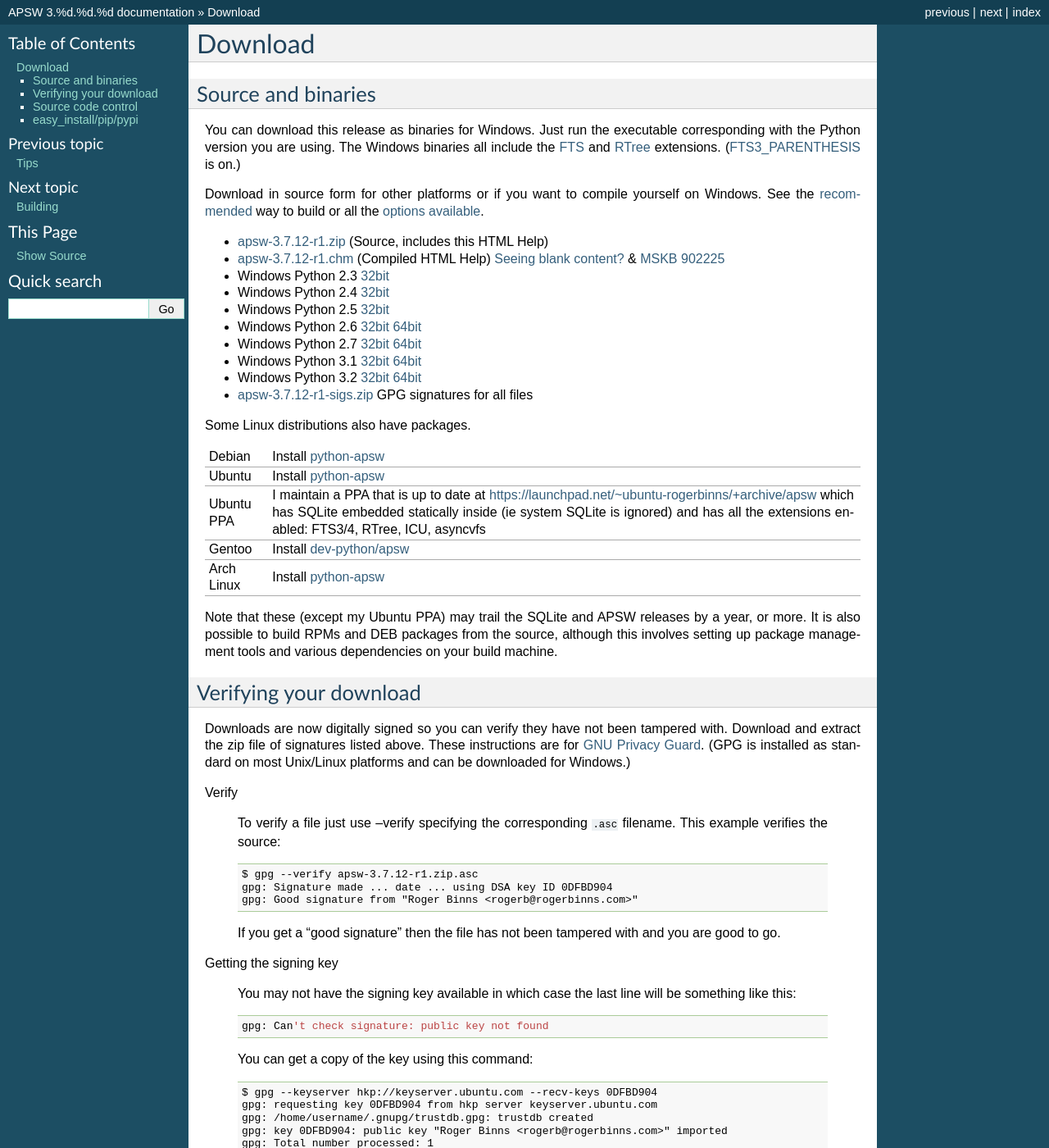
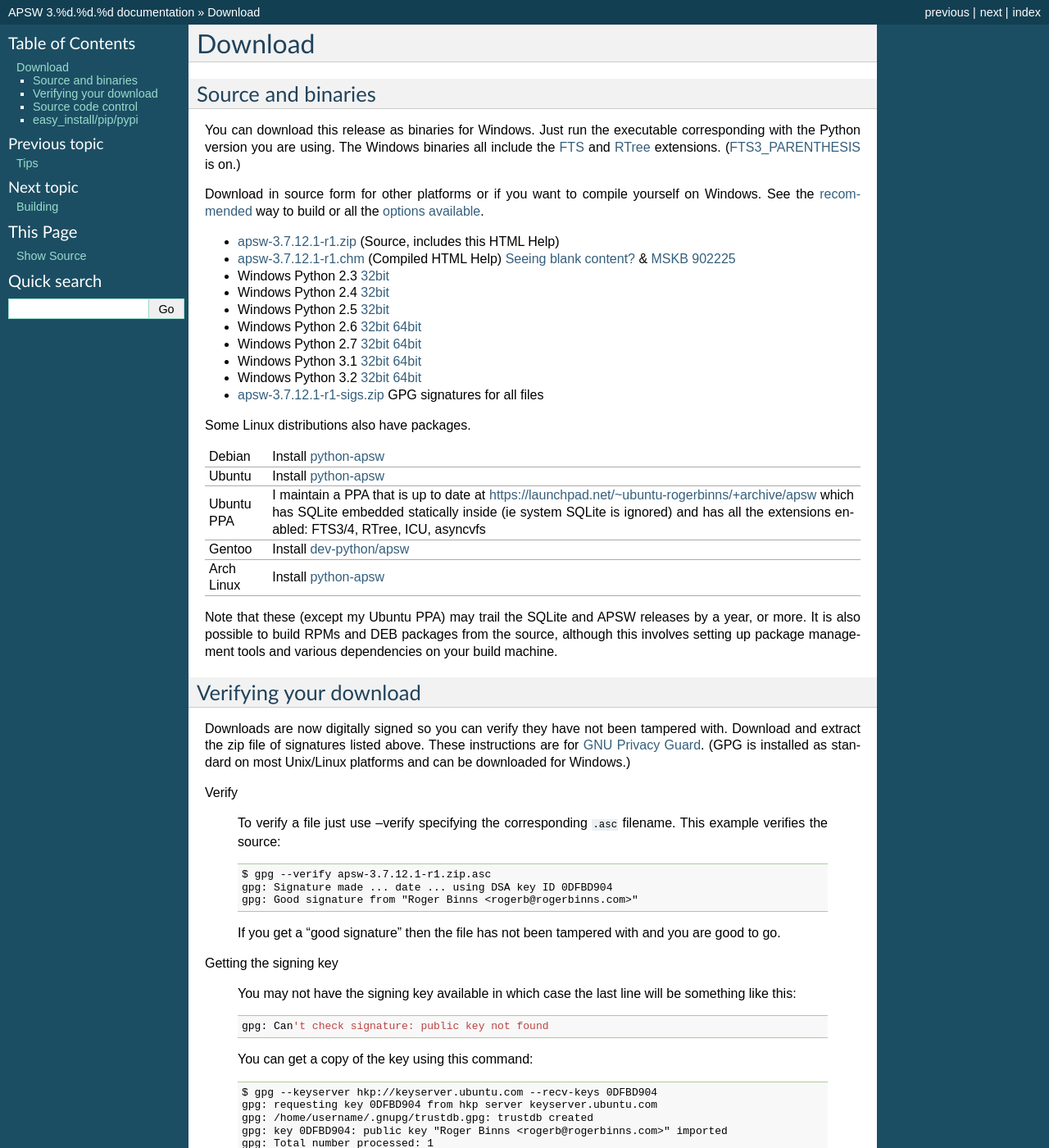
Before and after one commit to rogerbinns/apsw, a Sphinx documentation site: the page built from doc/download.rst, in a window 1280 px wide and 1400 px high. Shown: the whole window at 82% size. Built offline with Sphinx 7.4.7, drawn with Linux system fonts in a browser that asks for light colours; pages that are not in the unit, such as notebooks, are missing from menus; the version number is read from the project's files by our own code.

```diff
--- a/doc/changes.rst
+++ b/doc/changes.rst
@@ -1,6 +1,11 @@
 Change History
 **************
 .. currentmodule:: apsw
+
+3.7.12.1-r1
+===========
+
+No changes to APSW.  Binary rebuilds due to SQLite bugfixes.
 
 3.7.12-r1
 =========
--- a/doc/download.rst
+++ b/doc/download.rst
@@ -18,45 +18,45 @@ way to build or all the :ref:`options available <building>`.
 
 .. downloads-begin
 
-* `apsw-3.7.12-r1.zip
-  <http://apsw.googlecode.com/files/apsw-3.7.12-r1.zip>`_
+* `apsw-3.7.12.1-r1.zip
+  <http://apsw.googlecode.com/files/apsw-3.7.12.1-r1.zip>`_
   (Source, includes this HTML Help)
 
-* `apsw-3.7.12-r1.chm
-  <http://apsw.googlecode.com/files/apsw-3.7.12-r1.chm>`_
+* `apsw-3.7.12.1-r1.chm
+  <http://apsw.googlecode.com/files/apsw-3.7.12.1-r1.chm>`_
   (Compiled HTML Help) `Seeing blank content? <http://weblog.helpware.net/?p=36>`_ & `MSKB 902225 <http://support.microsoft.com/kb/902225/>`_
 
 * Windows Python 2.3 `32bit
-  <http://apsw.googlecode.com/files/apsw-3.7.12-r1.win32-py2.3.exe>`__
+  <http://apsw.googlecode.com/files/apsw-3.7.12.1-r1.win32-py2.3.exe>`__
 
 * Windows Python 2.4 `32bit
-  <http://apsw.googlecode.com/files/apsw-3.7.12-r1.win32-py2.4.exe>`__
+  <http://apsw.googlecode.com/files/apsw-3.7.12.1-r1.win32-py2.4.exe>`__
 
 * Windows Python 2.5 `32bit
-  <http://apsw.googlecode.com/files/apsw-3.7.12-r1.win32-py2.5.exe>`__
+  <http://apsw.googlecode.com/files/apsw-3.7.12.1-r1.win32-py2.5.exe>`__
 
 * Windows Python 2.6 `32bit
-  <http://apsw.googlecode.com/files/apsw-3.7.12-r1.win32-py2.6.exe>`__
+  <http://apsw.googlecode.com/files/apsw-3.7.12.1-r1.win32-py2.6.exe>`__
   `64bit
-  <http://apsw.googlecode.com/files/apsw-3.7.12-r1.win-amd64-py2.6.exe>`__
+  <http://apsw.googlecode.com/files/apsw-3.7.12.1-r1.win-amd64-py2.6.exe>`__
 
 * Windows Python 2.7 `32bit
-  <http://apsw.googlecode.com/files/apsw-3.7.12-r1.win32-py2.7.exe>`__
+  <http://apsw.googlecode.com/files/apsw-3.7.12.1-r1.win32-py2.7.exe>`__
   `64bit
-  <http://apsw.googlecode.com/files/apsw-3.7.12-r1.win-amd64-py2.7.exe>`__
+  <http://apsw.googlecode.com/files/apsw-3.7.12.1-r1.win-amd64-py2.7.exe>`__
 
 * Windows Python 3.1 `32bit
-  <http://apsw.googlecode.com/files/apsw-3.7.12-r1.win32-py3.1.exe>`__
+  <http://apsw.googlecode.com/files/apsw-3.7.12.1-r1.win32-py3.1.exe>`__
   `64bit
-  <http://apsw.googlecode.com/files/apsw-3.7.12-r1.win-amd64-py3.1.exe>`__
+  <http://apsw.googlecode.com/files/apsw-3.7.12.1-r1.win-amd64-py3.1.exe>`__
 
 * Windows Python 3.2 `32bit
-  <http://apsw.googlecode.com/files/apsw-3.7.12-r1.win32-py3.2.exe>`__
+  <http://apsw.googlecode.com/files/apsw-3.7.12.1-r1.win32-py3.2.exe>`__
   `64bit
-  <http://apsw.googlecode.com/files/apsw-3.7.12-r1.win-amd64-py3.2.exe>`__
+  <http://apsw.googlecode.com/files/apsw-3.7.12.1-r1.win-amd64-py3.2.exe>`__
 
-* `apsw-3.7.12-r1-sigs.zip
-  <http://apsw.googlecode.com/files/apsw-3.7.12-r1-sigs.zip>`_
+* `apsw-3.7.12.1-r1-sigs.zip
+  <http://apsw.googlecode.com/files/apsw-3.7.12.1-r1-sigs.zip>`_
   GPG signatures for all files
 
 .. downloads-end
@@ -101,7 +101,7 @@ Verify
   To verify a file just use --verify specifying the corresponding
   ``.asc`` filename.  This example verifies the source::
 
-      $ gpg --verify apsw-3.7.12-r1.zip.asc
+      $ gpg --verify apsw-3.7.12.1-r1.zip.asc
       gpg: Signature made ... date ... using DSA key ID 0DFBD904
       gpg: Good signature from "Roger Binns <rogerb@rogerbinns.com>"
 
```
Also changed, not shown: 5 other files.
